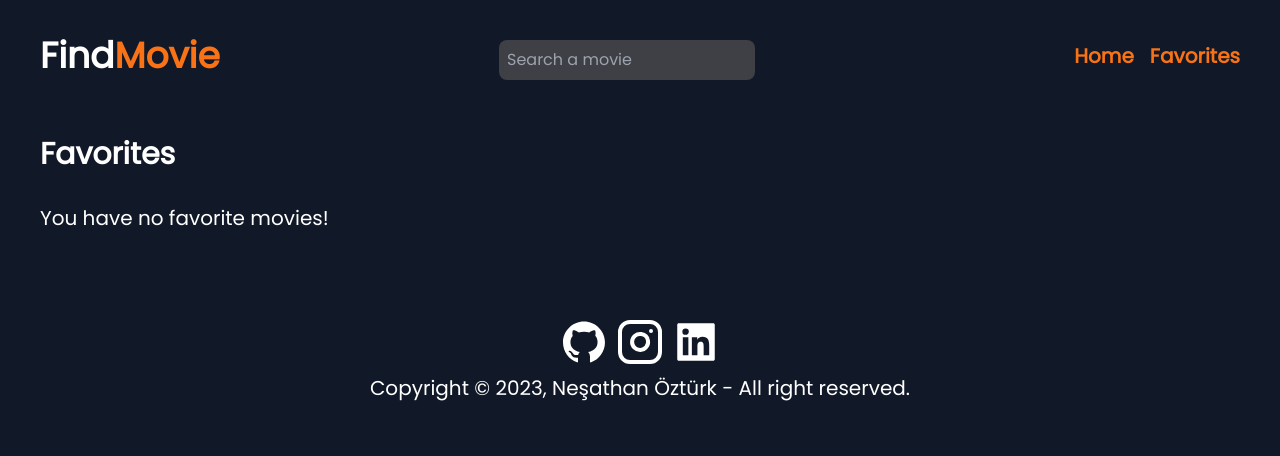
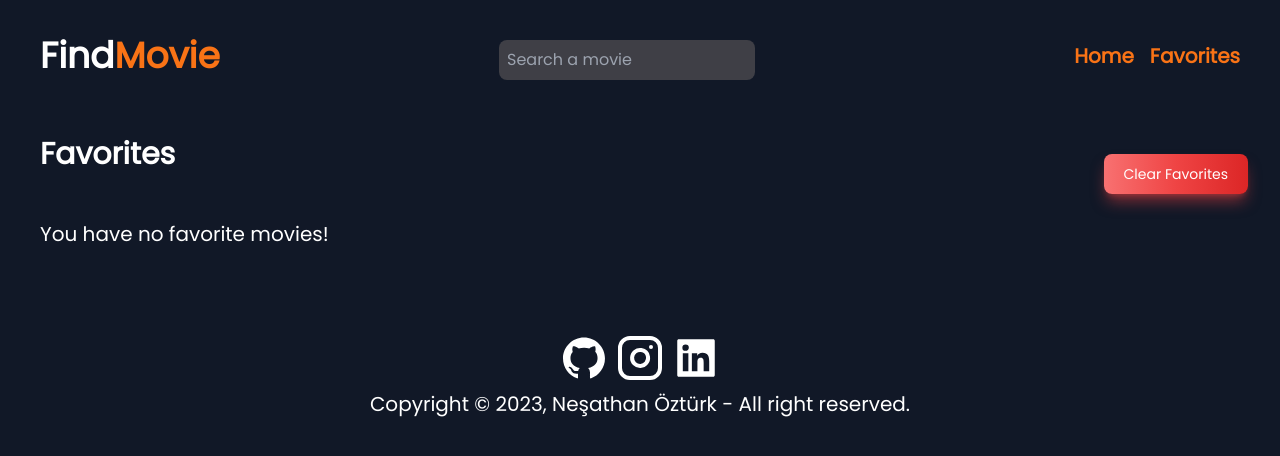
Before and after one commit to nesathanozturk/findmovie, a React (Create React App) app: page /favorites in a window 1280 px wide. Shown: the top 456 px of the page. Built offline with nearby package versions, Linux system fonts and the light colour scheme; no server answers.

Commit message:
feat: added clear function and button

```diff
--- a/src/components/FavoriteItems.jsx
+++ b/src/components/FavoriteItems.jsx
@@ -2,16 +2,23 @@ import useMovieContext from "../hooks/use-movie-context";
 import FavoriteItem from "./FavoriteItem";
 
 function FavoriteItems() {
-  const { favorites } = useMovieContext();
+  const { favorites, clearFavorites } = useMovieContext();
 
   return (
     <section className="p-6">
       <div className="max-w-full m-auto">
-        <h1 className="text-white text-2xl ml-4 mb-8 font-semibold lg:text-3xl">
-          Favorites
-        </h1>
+        <div className="flex justify-between items-center">
+          <h1 className="text-white text-2xl ml-4 mb-8 font-semibold lg:text-3xl">
+            Favorites
+          </h1>
+          <button className="btn" onClick={() => clearFavorites(favorites)}>
+            Clear Favorites
+          </button>
+        </div>
         {favorites.length > 0 ? (
-          <FavoriteItem favorites={favorites} />
+          <>
+            <FavoriteItem favorites={favorites} />
+          </>
         ) : (
           <p className="text-white text-lg mt-4 ml-4 lg:text-xl">
             You have no favorite movies!
--- a/src/context/MovieContext.js
+++ b/src/context/MovieContext.js
@@ -59,6 +59,14 @@ function Provider({ children }) {
     removedMovieAtFavoritesNotify();
   };
 
+  const clearFavorites = (imdbID) => {
+    const updatedFavorites = favorites.filter(
+      (favorite) => favorite.imdbID === imdbID
+    );
+    setFavorites(updatedFavorites);
+    saveToLocalStorage(updatedFavorites);
+  };
+
   const valueToShare = {
     movies,
     setMovies,
@@ -67,6 +75,7 @@ function Provider({ children }) {
     favorites,
     addMovieAtFavorites,
     removeMovieAtFavorites,
+    clearFavorites,
   };
 
   return (
--- a/src/index.css
+++ b/src/index.css
@@ -12,4 +12,8 @@
   .hover {
     @apply hover:text-orange-800 transition-colors;
   }
+
+  .btn {
+    @apply text-white mt-4 ml-3 bg-gradient-to-r from-red-400 via-red-500 to-red-600 hover:bg-gradient-to-br focus:ring-4 focus:outline-none focus:ring-red-300 dark:focus:ring-red-800 shadow-lg shadow-red-500/50 dark:shadow-lg dark:shadow-red-800/80 font-medium rounded-lg text-sm px-5 py-2.5 text-center mr-2 mb-2;
+  }
 }
```
